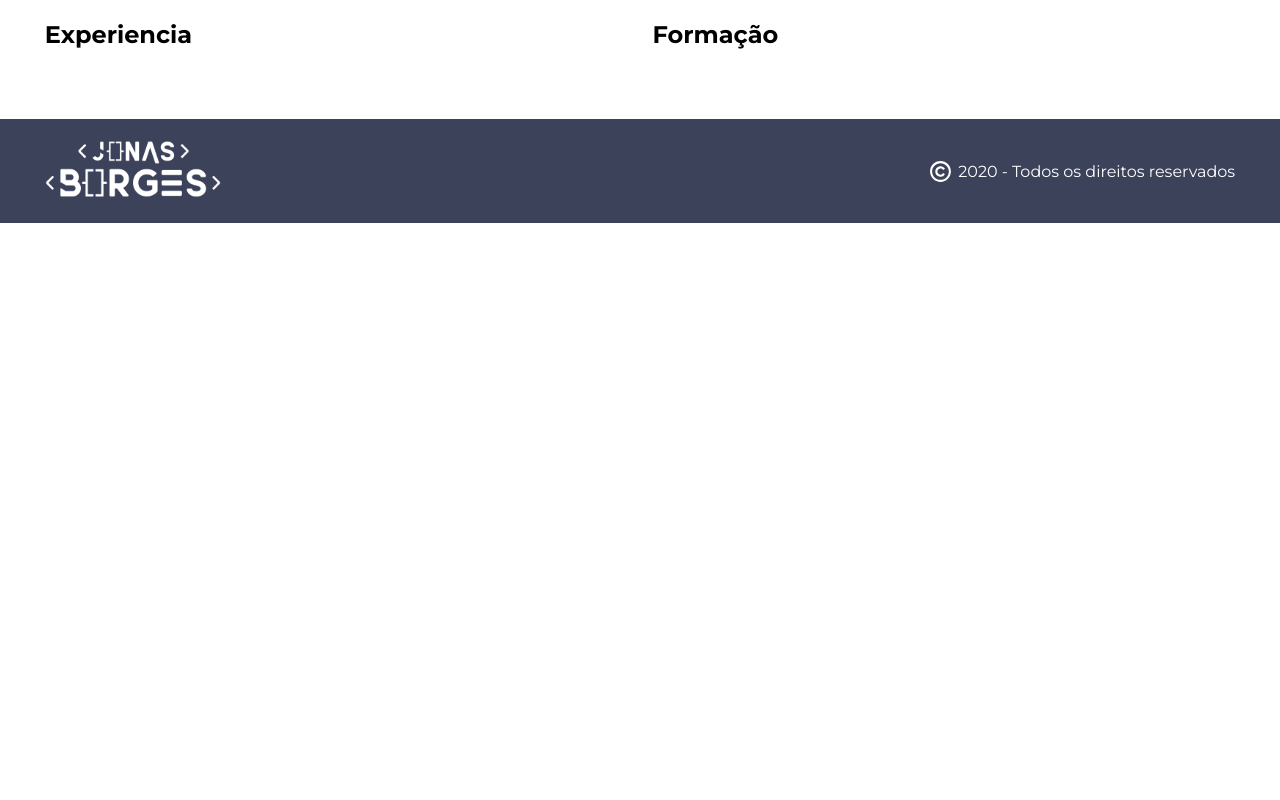
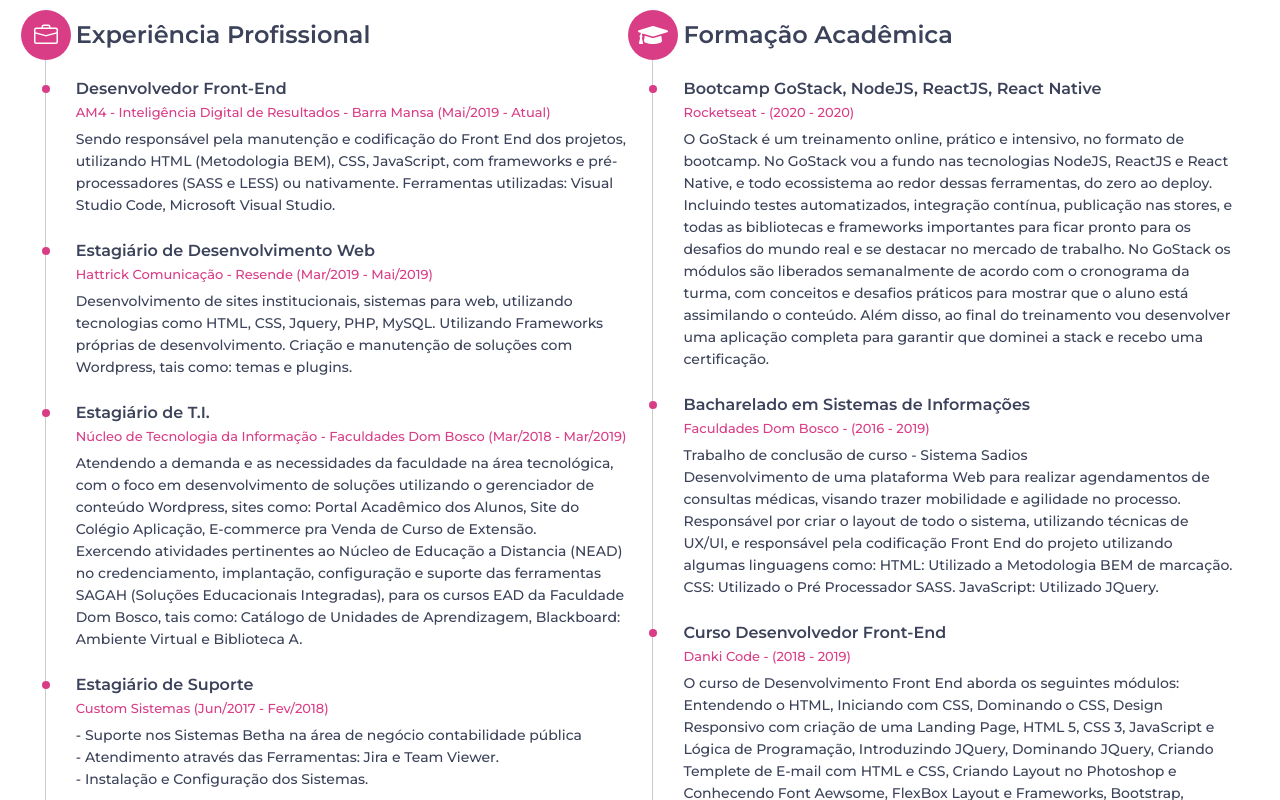
Before and after one commit to jonasborgesweb/portfolio, a React (Create React App) app: page / in a window 1280 px wide. Shown: the part 2420-3220 px from the top of the page. Before the commit the page ends 2643 px from the top, so only its background shows below. Built offline with nearby package versions, Linux system fonts and the light colour scheme.

Commit message:
Finish Training

```diff
--- a/src/pages/Home/partial/Skills/styles.ts
+++ b/src/pages/Home/partial/Skills/styles.ts
@@ -1,5 +1,4 @@
 import styled from 'styled-components';
-import {shade} from 'polished';
 
 export const Center = styled.div`
   max-width: 1280px;
--- a/src/pages/Home/partial/Training/index.tsx
+++ b/src/pages/Home/partial/Training/index.tsx
@@ -1,4 +1,6 @@
 import React from 'react';
+import { FaGraduationCap } from "react-icons/fa";
+import {BsBriefcase} from 'react-icons/bs';
 
 import {
   Container,
@@ -6,7 +8,8 @@
   ContainerTop,
   ContainerWrapper,
   Experience,
-  Graduation
+  ExperienceTop,
+  ExperienceContent,
 } from './styles'
 
 const Training:React.FC = () => {
@@ -23,11 +26,114 @@
           </ContainerTop>
           <ContainerWrapper>
             <Experience>
-              <h2>Experiencia</h2>
+              <ExperienceTop>
+                <div>
+                  <BsBriefcase size={24} />
+                </div>
+                <h2>Experiência Profissional</h2>
+              </ExperienceTop>
+              <ExperienceContent>
+                <ul>
+                  <li>
+                    <h3>Desenvolvedor Front-End</h3>
+                    <strong>AM4 - Inteligência Digital de Resultados - Barra Mansa (Mai/2019 - Atual)</strong>
+                    <p>
+                      Sendo responsável pela manutenção e codificação do Front End dos projetos, utilizando HTML
+                      (Metodologia BEM), CSS, JavaScript, com frameworks e pré-processadores (SASS e LESS) ou nativamente.
+                      Ferramentas utilizadas: Visual Studio Code, Microsoft Visual Studio.
+                    </p>
+                  </li>
+                  <li>
+                    <h3>Estagiário de Desenvolvimento Web</h3>
+                    <strong>Hattrick Comunicação - Resende  (Mar/2019 - Mai/2019)</strong>
+                    <p>
+                      Desenvolvimento de sites institucionais, sistemas para web, utilizando tecnologias como
+                      HTML, CSS, Jquery, PHP, MySQL. Utilizando Frameworks próprias de desenvolvimento. Criação e
+                      manutenção de soluções com Wordpress, tais como: temas e plugins.
+                    </p>
+                  </li>
+                  <li>
+                    <h3>Estagiário de T.I.</h3>
+                    <strong>Núcleo de Tecnologia da Informação - Faculdades Dom Bosco (Mar/2018 - Mar/2019)</strong>
+                    <p>
+                      Atendendo a demanda e as necessidades da faculdade na área tecnológica, com o foco em
+                      desenvolvimento de soluções utilizando o gerenciador de conteúdo Wordpress, sites como:
+                      Portal Acadêmico dos Alunos, Site do Colégio Aplicação, E-commerce pra Venda de Curso de Extensão.
+
+                    </p>
+                    <p>
+                      Exercendo atividades pertinentes ao Núcleo de Educação a Distancia (NEAD) no credenciamento,
+                      implantação, configuração e suporte das ferramentas SAGAH (Soluções Educacionais Integradas),
+                      para os cursos EAD da Faculdade Dom Bosco, tais como: Catálogo de Unidades de Aprendizagem,
+                      Blackboard: Ambiente Virtual e Biblioteca A.
+                    </p>
+                  </li>
+                  <li>
+                    <h3>Estagiário de Suporte</h3>
+                    <strong>Custom Sistemas (Jun/2017 - Fev/2018)</strong>
+                    <p>
+                      - Suporte nos Sistemas Betha na área de negócio contabilidade pública<br />
+                      - Atendimento através das Ferramentas: Jira e Team Viewer.<br />
+                      - Instalação e Configuração dos Sistemas.
+                    </p>
+                  </li>
+                </ul>
+              </ExperienceContent>
             </Experience>
-            <Graduation>
-              <h2>Formação</h2>
-            </Graduation>
+            <Experience>
+              <ExperienceTop>
+                <div>
+                  <FaGraduationCap size={30} />
+                </div>
+                <h2>Formação Acadêmica</h2>
+              </ExperienceTop>
+              <ExperienceContent>
+                <ul>
+                  <li>
+                    <h3>Bootcamp GoStack, NodeJS, ReactJS, React Native</h3>
+                    <strong>Rocketseat - (2020 - 2020)</strong>
+                    <p>
+                      O GoStack é um treinamento online, prático e intensivo, no formato de bootcamp. No GoStack vou a
+                      fundo nas tecnologias NodeJS, ReactJS e React Native, e todo ecossistema ao redor dessas
+                      ferramentas, do zero ao deploy. Incluindo testes automatizados, integração contínua, publicação
+                      nas stores, e todas as bibliotecas e frameworks importantes para ficar pronto para os desafios
+                      do mundo real e se destacar no mercado de trabalho. No GoStack os módulos são liberados
+                      semanalmente de acordo com o cronograma da turma, com conceitos e desafios práticos para
+                      mostrar que o aluno está assimilando o conteúdo. Além disso, ao final do treinamento vou
+                      desenvolver uma aplicação completa para garantir que dominei a stack e recebo uma certificação.
+                    </p>
+                  </li>
+                  <li>
+                    <h3>Bacharelado em Sistemas de Informações</h3>
+                    <strong>Faculdades Dom Bosco - (2016 - 2019)</strong>
+                    <p>
+                      Trabalho de conclusão de curso - Sistema Sadios
+                      <br />
+                      Desenvolvimento de uma plataforma Web para realizar agendamentos de consultas médicas, visando
+                      trazer mobilidade e agilidade no processo. Responsável por criar o layout de todo o sistema,
+                      utilizando técnicas de UX/UI, e responsável pela codificação Front End do projeto utilizando
+                      algumas linguagens como:
+                        HTML: Utilizado a Metodologia BEM de marcação.
+                        CSS: Utilizado o Pré Processador SASS.
+                        JavaScript: Utilizado JQuery.
+                    </p>
+                  </li>
+                  <li>
+                    <h3>Curso Desenvolvedor Front-End</h3>
+                    <strong>Danki Code - (2018 - 2019)</strong>
+                    <p>
+                      O curso de Desenvolvimento Front End aborda os seguintes módulos: Entendendo o HTML, Iniciando
+                      com CSS, Dominando o CSS, Design Responsivo com criação de uma Landing Page, HTML 5, CSS 3,
+                      JavaScript e Lógica de Programação, Introduzindo JQuery, Dominando JQuery, Criando Templete de
+                      E-mail com HTML e CSS, Criando Layout no Photoshop e Conhecendo Font Aewsome, FlexBox Layout e
+                      Frameworks, Bootstrap, Materialize, HTML 5 e CSS 3 Avançado, Técnicas e Macetes para
+                      Desenvolvimento Front End, JavaScript Avançado, Bibliotecas e Frameworks JS, JQuery Mobile e
+                      JQuery UI, Sass / Less, Node JS, UX e UI, com 10 projetos práticos durante o curso.
+                    </p>
+                  </li>
+                </ul>
+              </ExperienceContent>
+            </Experience>
           </ContainerWrapper>
         </Center>
       </Container>
--- a/src/pages/Home/partial/Training/styles.ts
+++ b/src/pages/Home/partial/Training/styles.ts
@@ -1,5 +1,5 @@
 import styled from 'styled-components';
-import {shade} from 'polished';
+
 
 export const Center = styled.div`
   max-width: 1280px;
@@ -48,7 +48,109 @@
   display: grid;
   grid-template-columns: repeat(2,1fr);
   grid-gap: 2.5rem;
+
+  @media screen and (max-width: 768px){
+    grid-template-columns: repeat(1,1fr);
+    margin-left: 15px;
+  }
 `;
 
 export const Experience = styled.div``;
-export const Graduation = styled.div``;
+export const ExperienceTop = styled.div`
+  display: flex;
+  align-items: center;
+  position: relative;
+
+  padding-bottom: 3rem;
+  padding-left: 3rem;
+  border-left: 1px solid #ccc;
+
+  @media screen and (max-width: 768px){
+    padding-left: 2.9rem;
+  }
+
+
+  div{
+    position: absolute;
+    left: -2.5rem;
+    width: 5rem;
+    height: 5rem;
+    border-radius: 50%;
+    background-color:#d93d86;
+
+    display: flex;
+    align-items: center;
+    justify-content: center;
+
+    @media screen and (max-width:768px){
+      width: 4.5rem;
+      height: 4.5rem;
+    }
+
+
+    svg{
+      color: #fff;
+    }
+  }
+
+  h2{
+      font-size: 2.4rem;
+      font-weight: 600;
+      color: #3B4259;
+
+      @media screen and (max-width:768px){
+        font-size: 2rem;
+      }
+    }
+`;
+export const ExperienceContent = styled.div`
+
+  ul{
+    list-style: none;
+
+    li{
+      position: relative;
+      border-left: 1px solid #ccc;
+      padding-left: 3rem;
+      padding-bottom: 2.5rem;
+
+      @media screen and (max-width: 768px){
+        padding-left: 2rem;
+      }
+
+      &:before{
+        content: '';
+        position: absolute;
+        top: 6px;
+        left: -4px;
+        width: 8px;
+        height: 8px;
+        border-radius: 50%;
+        background-color:#d93d86;
+      }
+
+      h3{
+        font-size: 1.6rem;
+        font-weight: 600;
+        color: #3b4259;
+        margin-bottom: .6rem;
+      }
+
+      strong{
+        display: block;
+        font-size: 1.3rem;
+        font-weight: 500;
+        color: #d93d86;
+        margin-bottom: .8rem;
+      }
+
+      p{
+        font-size: 1.4rem;
+        font-weight: 500;
+        color: #3b4259;
+        line-height: 2.2rem;
+      }
+    }
+  }
+
+`;
```
